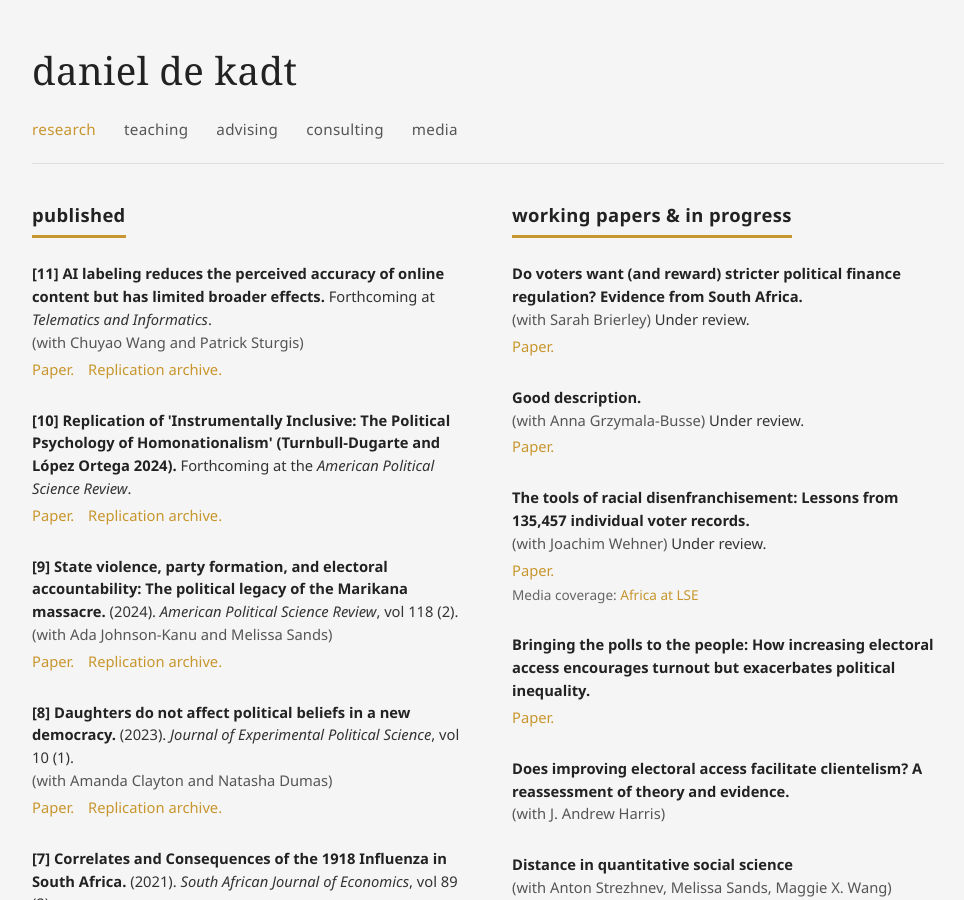
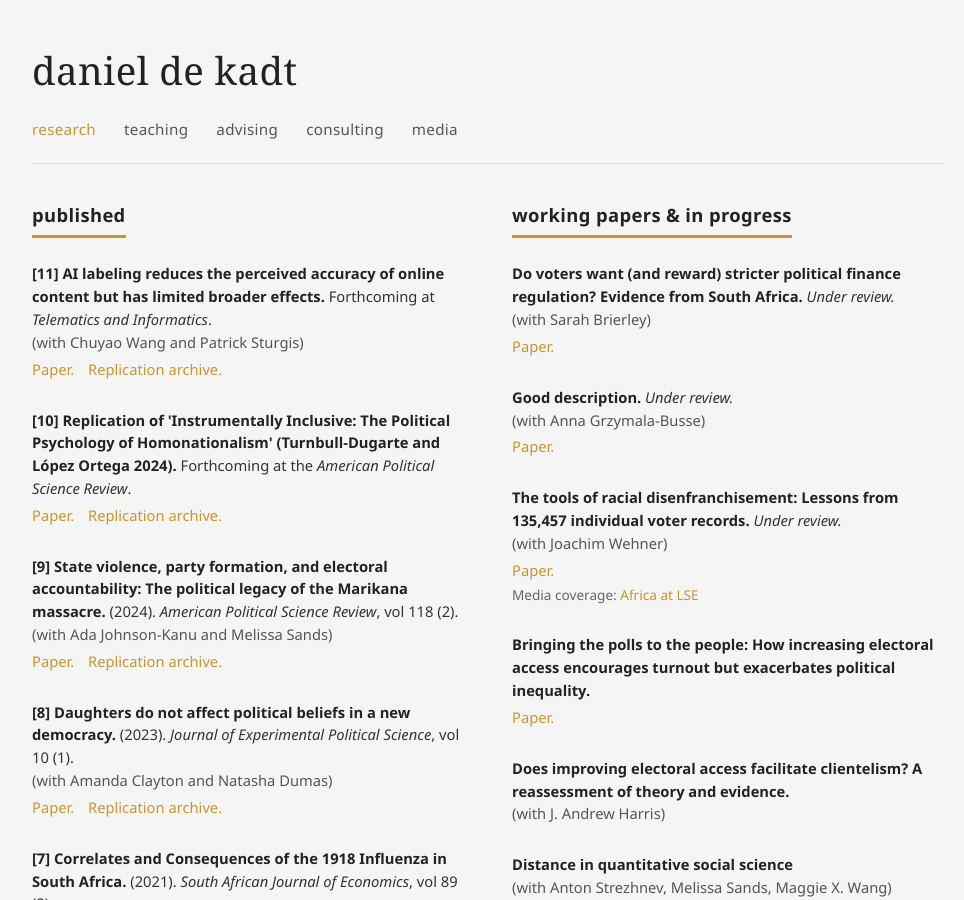
Before and after one commit to ddekadt/ddekadt.github.io, a Jekyll site: the page built from research.md, in a window 1280 px wide and 900 px high. Shown: the whole window, without its empty margins (152-1116 px from the left). Built offline with Jekyll 4.4.1, drawn with Linux system fonts in a browser that asks for light colours.

Commit message:
fix under review layout

```diff
--- a/_layouts/research.html
+++ b/_layouts/research.html
@@ -31,9 +31,8 @@ layout: default
         <h2>working papers &amp; in progress</h2>
         {% for paper in site.data.working %}
         <div class="paper">
-            <span class="title">{{ paper.title }}</span>
+            <span class="title">{{ paper.title }}</span>{% if paper.status %} <em>{{ paper.status }}</em>{% endif %}
             {% if paper.authors %}<br><span class="authors">(with {{ paper.authors }})</span>{% endif %}
-            {% if paper.status %} {{ paper.status }}{% endif %}
             {% if paper.links %}
             <div class="links">
                 {% for link in paper.links %}<a href="{{ link.url }}">{{ link.text }}</a>
```
